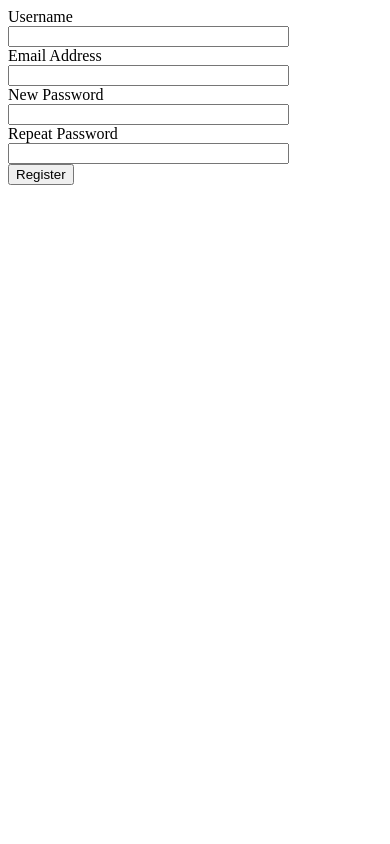
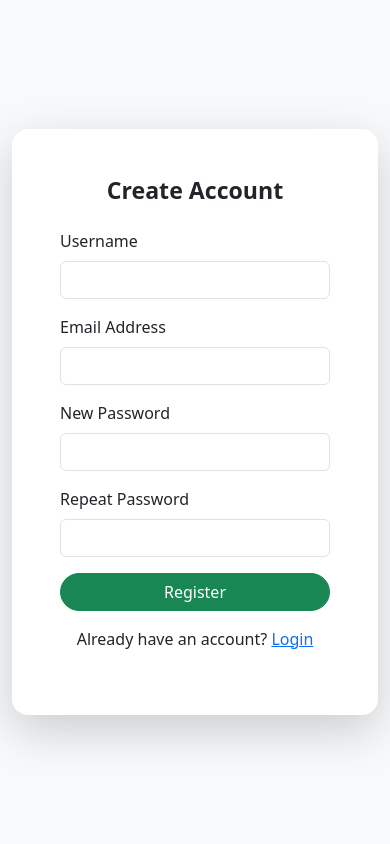
Before and after one commit to Vedikaagarwalx/social-posts, a Flask app: page /register in a window 390 px wide. Run offline with Flask 3, Linux system fonts and the light colour scheme.

Commit message:
modified frontend

```diff
--- a/templates/register.html
+++ b/templates/register.html
@@ -1,32 +1,62 @@
-<form method="POST" action="/register">
-    {{ form.hidden_tag() }}
-    <div>
-        {{ form.username.label }}<br>
-        {{ form.username(size=32) }}<br>
-        {% for error in form.username.errors %}
-            <span style="color: red;">[{{ error }}]</span><br>
-        {% endfor %}
+<!DOCTYPE html>
+<html lang="en">
+<head>
+    <meta charset="UTF-8">
+    <title>Register</title>
+
+    <link href="https://cdn.jsdelivr.net/npm/bootstrap@5.3.2/dist/css/bootstrap.min.css" rel="stylesheet">
+</head>
+
+<body class="bg-light d-flex align-items-center" style="min-height: 100vh;">
+
+<div class="container">
+    <div class="row justify-content-center">
+        <div class="col-md-6">
+
+            <div class="card shadow-lg border-0 rounded-4">
+                <div class="card-body p-5">
+
+                    <h3 class="text-center fw-bold mb-4">Create Account</h3>
+
+                    <form method="POST" action="/register">
+                        {{ form.hidden_tag() }}
+
+                        <div class="mb-3">
+                            {{ form.username.label(class="form-label") }}
+                            {{ form.username(class="form-control") }}
+                        </div>
+
+                        <div class="mb-3">
+                            {{ form.email.label(class="form-label") }}
+                            {{ form.email(class="form-control") }}
+                        </div>
+
+                        <div class="mb-3">
+                            {{ form.password.label(class="form-label") }}
+                            {{ form.password(class="form-control") }}
+                        </div>
+
+                        <div class="mb-3">
+                            {{ form.confirm_password.label(class="form-label") }}
+                            {{ form.confirm_password(class="form-control") }}
+                        </div>
+
+                        <div class="d-grid">
+                            {{ form.submit(class="btn btn-success rounded-pill") }}
+                        </div>
+                    </form>
+
+                    <p class="text-center mt-3">
+                        Already have an account?
+                        <a href="/login">Login</a>
+                    </p>
+
+                </div>
+            </div>
+
+        </div>
     </div>
-    <div>
-        {{ form.email.label }}<br>
-        {{ form.email(size=32) }}<br>
-        {% for error in form.email.errors %}
-            <span style="color: red;">[{{ error }}]</span><br>
-        {% endfor %}
-    </div>
-    <div>
-        {{ form.password.label }}<br>
-        {{ form.password(size=32) }}<br>
-        {% for error in form.password.errors %}
-            <span style="color: red;">[{{ error }}]</span><br>
-        {% endfor %}
-    </div>
-    <div>
-        {{ form.confirm_password.label }}<br>
-        {{ form.confirm_password(size=32) }}<br>
-        {% for error in form.confirm_password.errors %}
-            <span style="color: red;">[{{ error }}]</span><br>
-        {% endfor %}
-    </div>
-    <div>
-        {{ form.submit() }}
+</div>
+
+</body>
+</html>
```
Also changed, not shown: templates/login.html (+55 -13 lines), templates/update_email.html (+43 -12 lines).
